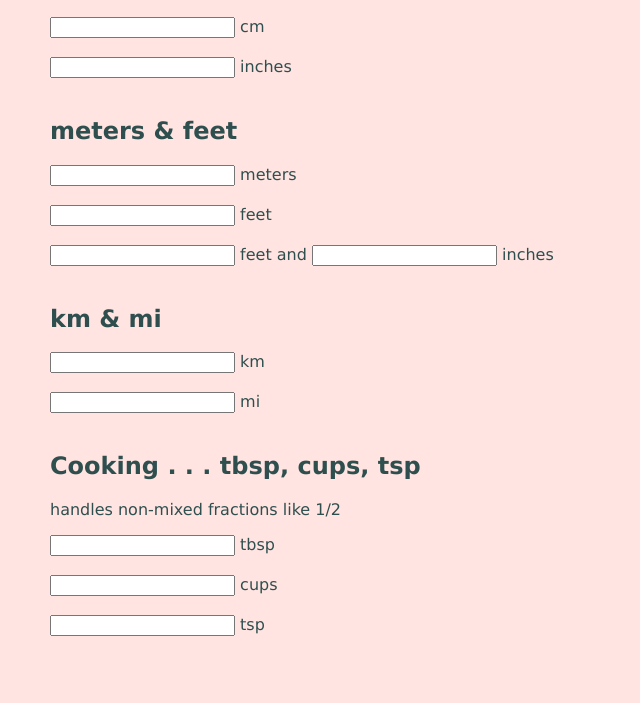
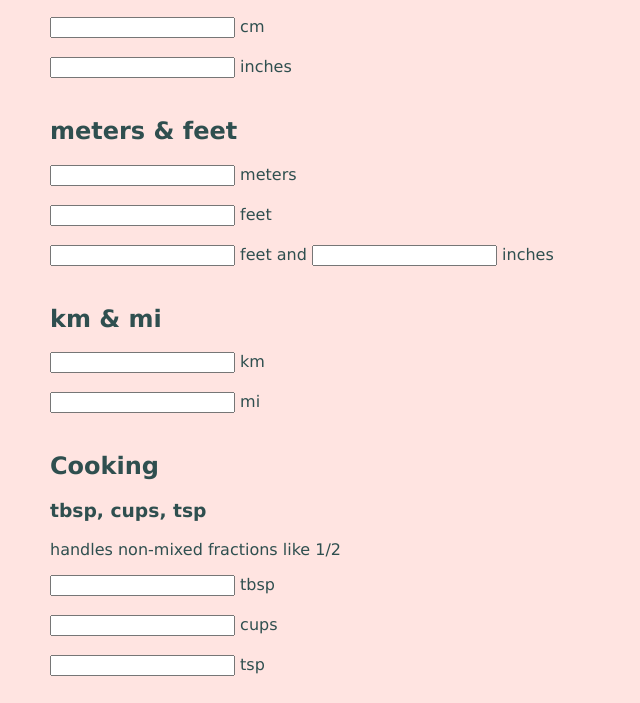
Before and after one commit to echoeoe/converter, a website: page index.html in a window 1280 px wide. Shown: the part 112-815 px from the top of the page, without its empty margins (0-640 px from the left). Drawn offline with Linux system fonts and the light colour scheme.

Commit message:
Update index.html
appearance

```diff
--- a/index.html
+++ b/index.html
@@ -43,8 +43,9 @@ p    {color: darkslategrey;}
 <input type="number" id="miInp" name="miInp" autocomplete="off">
 <label for = "miInp">mi</label><br><br>
 
-<h2>Cooking . . . tbsp, cups, tsp</h2>  <!-- cooking section -->
+<h2>Cooking</h2>  <!-- cooking section -->
 
+<h3>tbsp, cups, tsp</h3>
 <p>handles non-mixed fractions like 1/2</p>
 <input type="text" id="tbspInp" name="tbspInp" autocomplete="off">
 <label for = "kmInp">tbsp</label><br><br>
```
